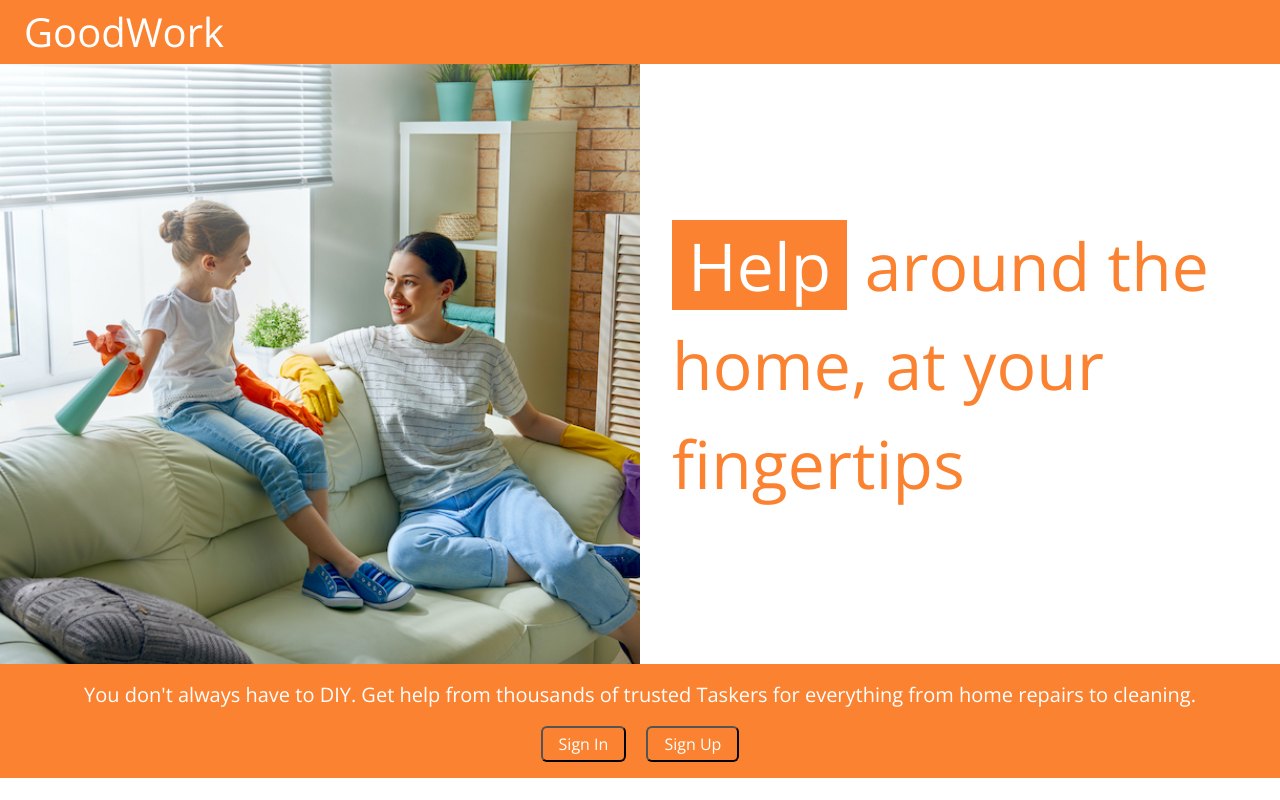
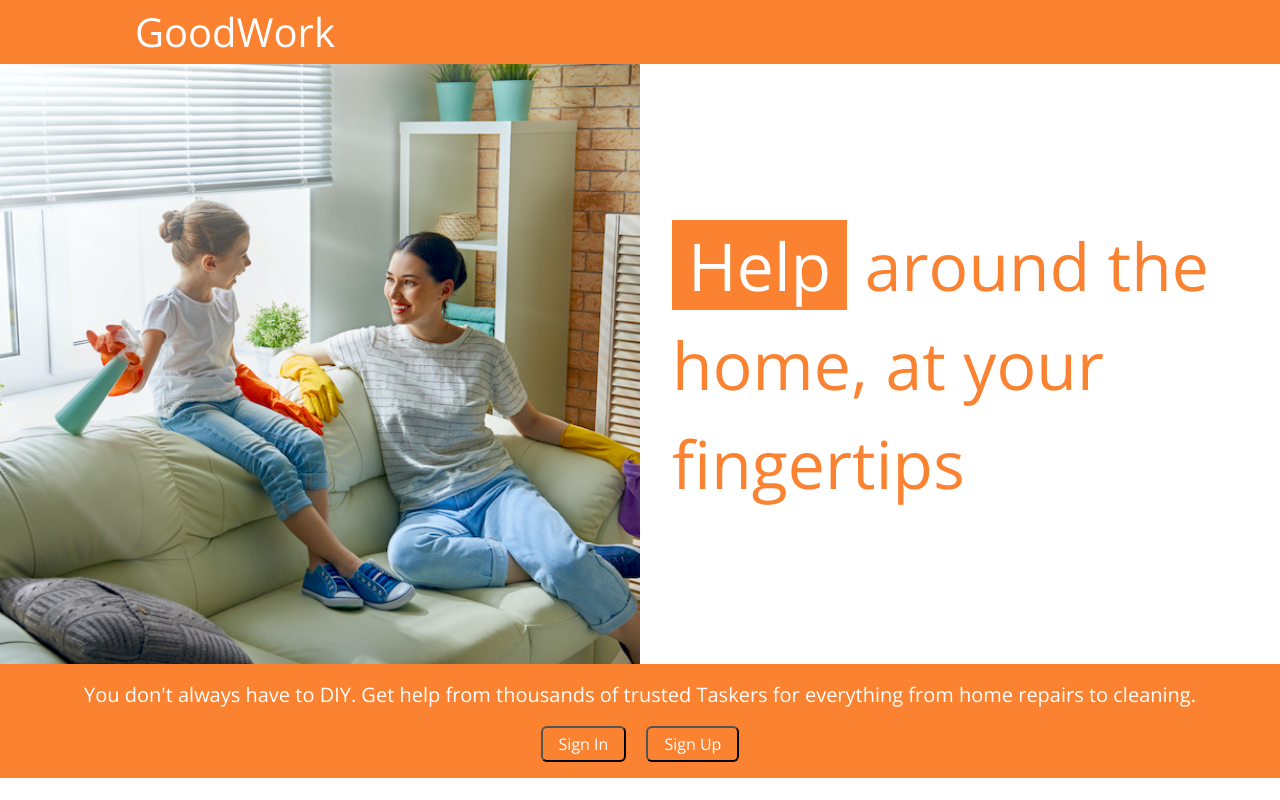
Before and after one commit to EdeniltonBorba/GoodWork, a React (Create React App) app: page / in a window 1280 px wide. Built offline with nearby package versions, Linux system fonts and the light colour scheme.

Commit message:
delete file opening

```diff
--- a/src/components/Logo/Logo.js
+++ b/src/components/Logo/Logo.js
@@ -9,7 +9,8 @@ const useStyles = makeStyles(theme => ({
     logoHomeStyle: {
         fontFamily: 'Prompt',
         fontSize: 40,
-        color: "white"
+        color: "white",
+        marginLeft: "9%",
     },
     logoSignStyle: {
         color: 'white',
```
Also changed, not shown: src/pages/Welcome/styles.js (line endings or trailing spaces).
